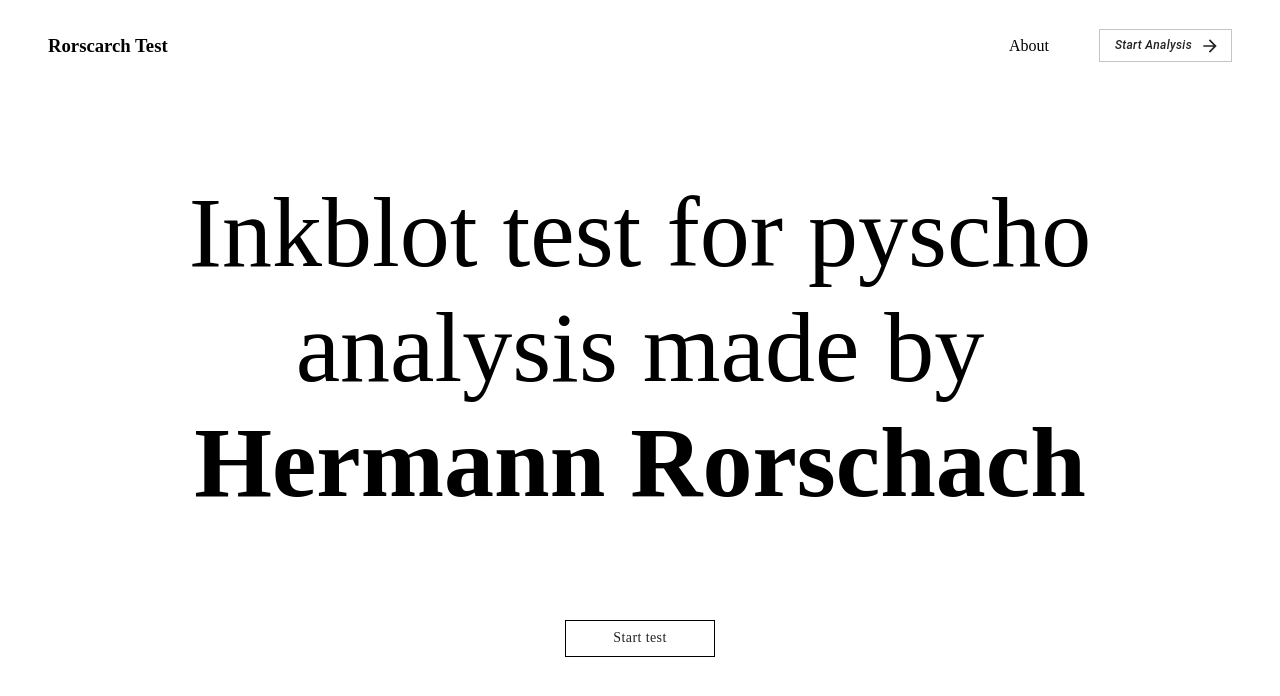
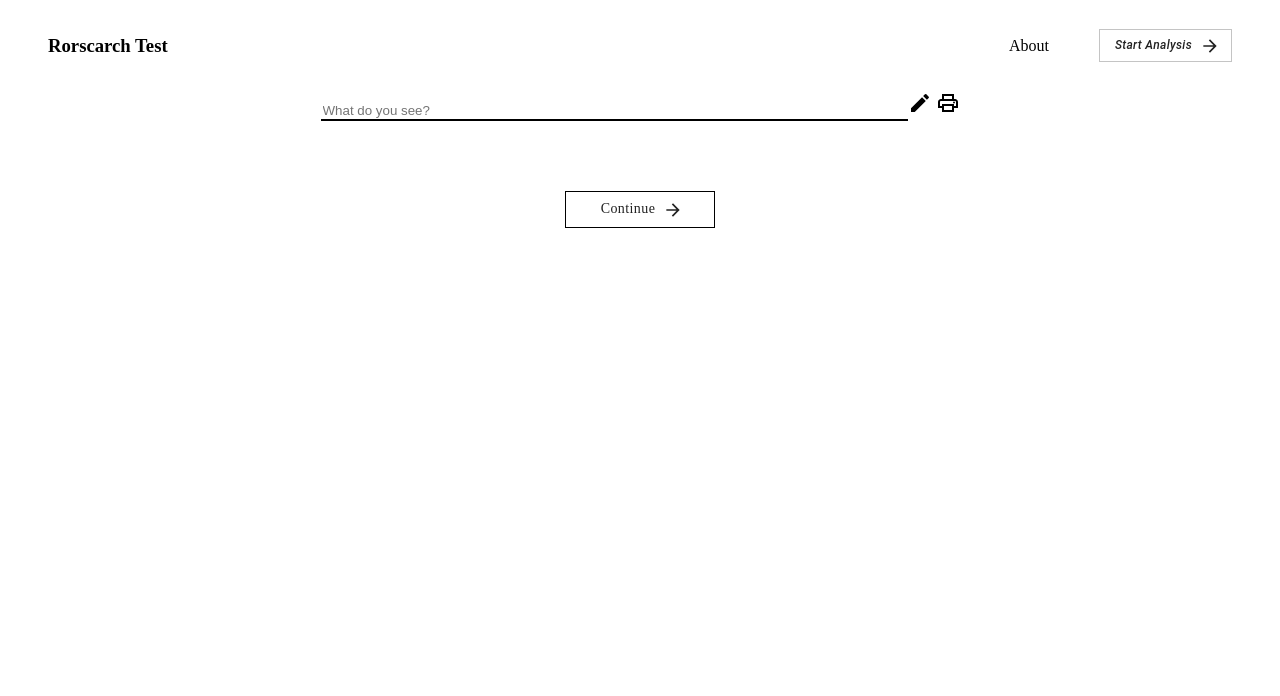
Before and after one commit to Sushant-Shrestha/Inkblot, a React (Create React App) app: page / in a window 1280 px wide. Shown: the top 696 px of the page. Built offline with nearby package versions, Linux system fonts and the light colour scheme.

Commit message:
Base build complete

```diff
--- a/src/App.js
+++ b/src/App.js
@@ -7,13 +7,18 @@ import styled from 'styled-components';
 import BeforeStart from './components/BeforeStart';
 import Sex from './components/Sex';
 import Age from './components/Age';
+import Career from './components/Career';
+import Webcam from './components/Webcam';
+import End from './components/End';
+import Inkblot from './components/Inkblot';
 
 class App extends React.Component {
   constructor(props){
     super(props);
 
     this.state ={
-      pageNum: 0
+      pageNum: 0,
+      webcam: false
     }
   }
 
@@ -21,19 +26,25 @@ class App extends React.Component {
     this.setState({pageNum: num});
   }
 
+  webcamControl = (boolean) => {
+    this.setState({webcam: boolean})
+  }
+
   pages = [<HomePage changePage={this.changePage}/>,
            <Start changePage={this.changePage}/>,
            <BeforeStart changePage={this.changePage}/>,
            <Sex changePage={this.changePage}/>,
-           <Age changePage={this.changePage}/>
+           <Age changePage={this.changePage}/>,
+           <Career changePage={this.changePage}/>,
+           <Webcam changePage={this.changePage} webcamControl={this.webcamControl}/>
           ]
 
   render() {
     return (
       <div className="App">
         <Header />
-        {this.pages[this.state.pageNum]}
-
+        {/* {this.pages[this.state.pageNum]} */}
+        <Inkblot/>
       </div>
     );
   }
--- a/src/components/Age.js
+++ b/src/components/Age.js
@@ -2,6 +2,7 @@ import React from 'react';
 import {Button} from '@material-ui/core';
 import ArrowForwardIcon from '@material-ui/icons/ArrowForward';
 import { makeStyles } from '@material-ui/core/styles';
+import './styles/age.css';
 
 const useStyles = makeStyles(theme => ({
     button: {
@@ -10,6 +11,15 @@ const useStyles = makeStyles(theme => ({
         fontStyle: "italic",
         width: "164px",
         fontSize: "12px"
+    },
+    main: {
+        textAlign: "center",
+        margin: "10em 0 0"
+    },
+    heading: {
+        fontSize: "30px",
+        fontWeight: "300",
+        marginBottom: "2em"
     }
 }));
 
@@ -21,9 +31,10 @@ export default function Age(props) {
 
     const classes = useStyles();
     return(
-        <div>
-            <h3>How old are you?</h3>
-            <input type="number" id="age" name="age"/>
+        <div className={classes.main}>
+            <h3 className={classes.heading}>How old are you?</h3>
+            <input type="number" id="age" name="age" max="120" className="ageInput"/><br/>
+            <Button variant="outlined" className={classes.button} endIcon={<ArrowForwardIcon/>} onClick={click}>Next</Button>
         </div>
     )
 }
--- a/src/components/BeforeStart.js
+++ b/src/components/BeforeStart.js
@@ -27,10 +27,10 @@ const useStyles = makeStyles(theme => ({
     }
 }));
 
-export default function BeforeStart() {
+export default function BeforeStart(props) {
 
     const click = () => {
-        this.props.changePage(3);
+        props.changePage(3);
     }
 
     const classes = useStyles();
--- /dev/null
+++ b/src/components/Career.js
@@ -0,0 +1,56 @@
+import React from 'react';
+import {Button} from '@material-ui/core';
+import ArrowForwardIcon from '@material-ui/icons/ArrowForward';
+import { makeStyles } from '@material-ui/core/styles';
+
+const useStyles = makeStyles(theme => ({
+    button: {
+        borderRadius: "0",
+        textTransform: 'none',
+        fontStyle: "italic",
+        width: "164px",
+        fontSize: "12px"
+    },
+    main: {
+        textAlign: "center",
+        margin: "10em 0 0"
+    },
+    heading: {
+        fontSize: "30px",
+        fontWeight: "300",
+        marginBottom: "2em"
+    },
+    careerOption:{
+        marginBottom: "10em",
+        border: "none",
+        borderBottom: "2px solid #000000"
+    }
+}));
+
+export default function Career(props) {
+
+    const click = () => {
+        props.changePage(6);
+    }
+
+    const classes = useStyles();
+    return(
+        <div className={classes.main}>
+            <h3 className={classes.heading}>What career field are you in?</h3>
+            <select name="career" id="career" className={classes.careerOption}>
+                <option selected>Select one...</option>
+                <option value="aviation">Aviation</option>
+                <option value="arts">Arts</option>
+                <option value="business">Business</option>
+                <option value="education">Education</option>
+                <option value="goverment">Goverment</option>
+                <option value="lawEnforcement">Law Enforcement</option>
+                <option value="media">Media</option>
+                <option value="medical">Medical</option>
+                <option value="serviceIndustry">Service Industry</option>
+                <option value="technology">Technology</option>
+            </select><br/>
+            <Button variant="outlined" className={classes.button} endIcon={<ArrowForwardIcon/>} onClick={click}>Next</Button>
+        </div>
+    )
+}
--- /dev/null
+++ b/src/components/End.js
@@ -0,0 +1,52 @@
+import React from 'react';
+import {Button} from '@material-ui/core';
+import { makeStyles } from '@material-ui/core/styles';
+import ArrowForwardIcon from '@material-ui/icons/ArrowForward';
+import PrintOutlinedIcon from '@material-ui/icons/PrintOutlined';
+import SaveAltIcon from '@material-ui/icons/SaveAlt';
+
+
+const useStyles = makeStyles(theme => ({
+    main: {
+        textAlign: "center",
+        margin: "5em 0"
+    },
+    heading: {
+        fontSize: "30px",
+        fontWeight: "300",
+        marginBottom: "1.5em"
+    },
+    content: {
+        textAlign: "left",
+        width: "460px",
+        margin: "0 auto 5em"
+    },
+    button: {
+        borderRadius: "0",
+        textTransform: 'none',
+        fontStyle: "italic",
+        width: "164px",
+        fontSize: "12px"
+    },
+    icons: {
+        margin: "0 2em 3em 0"
+    }
+}));
+
+export default function Webcam(props) {
+
+    const aboutPage = () => {
+        props.changePage(7);
+    }
+
+    const classes = useStyles();
+
+    return(
+        <div className={classes.main}>
+            <h3 className={classes.heading}>You’ve completed the Rorscach Test</h3>
+            <div className={classes.icons}><PrintOutlinedIcon style={{marginRight: "0.5em"}}/> <SaveAltIcon/></div>
+            <p className={classes.content}>Like art, the Rorscach test is made to behave in ambiguity. It is up to the interpreter to understand what the inkblots mean to them and what parts of the unconscious they use to make decisions. We have provided the measurements to your test, it is to you to decide who you are.</p>
+            <Button variant="outlined" className={classes.button} endIcon={<ArrowForwardIcon/>} onClick={aboutPage}>About Rorscach</Button>
+        </div>
+    )
+}
--- /dev/null
+++ b/src/components/Inkblot.js
@@ -0,0 +1,55 @@
+import React from 'react';
+import {Button} from '@material-ui/core';
+import ArrowForwardIcon from '@material-ui/icons/ArrowForward';
+import { withStyles } from '@material-ui/core/styles';
+import PrintOutlinedIcon from '@material-ui/icons/PrintOutlined';
+import CreateIcon from '@material-ui/icons/Create';
+
+const useStyles = theme => ({
+    button: {
+        borderRadius: "0",
+        fontFamily: "Montserrat",
+        textTransform: 'none',
+        width: "150px",
+        border: "1px black solid",
+        marginTop: "5em"
+    },
+    main: {
+        textAlign: "center"
+    },
+    input: {
+        border: "none",
+        borderBottom: "2px solid #000000",
+        width: "583px"
+    }
+});
+
+class Inkblot extends React.Component {
+    constructor(props){
+      super(props);
+    }
+
+    click = () => {
+
+    }
+
+    render(){
+        const {classes} = this.props;
+
+        return(
+            <div className={classes.main}>
+                <figure>
+                    {/* Image  */}
+                </figure>
+                <div>
+                    {/* User input */}
+                    <input className={classes.input} type="text" id="overall" name="overall" placeholder="What do you see?"/>
+                    <CreateIcon /> <PrintOutlinedIcon/>
+                </div>
+                <Button variant="outlined" className={classes.button} endIcon={<ArrowForwardIcon/>} onClick={this.click}>Continue</Button>
+            </div>
+        )
+    }
+}
+
+export default withStyles(useStyles)(Inkblot);
--- a/src/components/Sex.js
+++ b/src/components/Sex.js
@@ -12,22 +12,10 @@ const useStyles = makeStyles(theme => ({
         fontStyle: "italic",
         width: "164px",
         fontSize: "12px"
-    },
-    sexMain: {
-        textAlign: "center",
-        margin: "10em 0 0"
-    },
-    heading: {
-        fontSize: "30px",
-        fontWeight: "300",
-        marginBottom: "2em"
-    },
-    form: {
-        marginBottom: "10em"
     }
 }));
 
-export default function BeforeStart(props) {
+export default function Sex(props) {
 
     const click = () => {
         props.changePage(4);
@@ -35,9 +23,9 @@ export default function BeforeStart(props) {
 
     const classes = useStyles();
     return(
-        <div className={classes.sexMain}>
-            <h3 className={classes.heading}>Do you identify as</h3>
-            <div className={classes.form}>
+        <div className="sexMain">
+            <h3 className="sexHeading">Do you identify as</h3>
+            <div className="sexForm">
                 <input type="radio" id="male" name="gender" value="male"/>
                 <label for="male">Male</label>
                 <input type="radio" id="female" name="gender" value="female"/>
@@ -49,16 +37,3 @@ export default function BeforeStart(props) {
         </div>
     )
 }
-
-const Input = styled.input`
-content: '';
-background-color: white;
-border: 2px solid #ddd;
-display: inline-block;
-vertical-align: middle;
-width: 20px;
-height: 20px;
-padding: 2px;
-margin-right: 10px;
-text-align: center;
-`;
--- /dev/null
+++ b/src/components/Webcam.js
@@ -0,0 +1,67 @@
+import React from 'react';
+import {Button} from '@material-ui/core';
+import { makeStyles } from '@material-ui/core/styles';
+import QuestionIcon from '@material-ui/icons/ContactSupport';
+import ArrowForwardIcon from '@material-ui/icons/ArrowForward';
+
+const useStyles = makeStyles(theme => ({
+    main: {
+        textAlign: "center",
+        margin: "5em 0"
+    },
+    heading: {
+        fontSize: "30px",
+        fontWeight: "300",
+        marginBottom: "2em"
+    },
+    content: {
+        width: "475px",
+        margin: "0 auto 5em"
+    },
+    button: {
+        borderRadius: "0",
+        textTransform: 'none',
+        fontStyle: "italic",
+        width: "164px",
+        fontSize: "12px",
+        margin: "0 2em"
+    },
+    icon: {
+        width: "15px"
+    },
+    footer:{
+        marginTop: "10em",
+        textAlign: "right"
+    }
+}));
+
+export default function Webcam(props) {
+
+    const click = () => {
+        props.changePage(7);
+    }
+
+    const dontAccept = () => {
+        props.webcamControl(false);
+    }
+
+    const accept = () => {
+        props.webcamControl(true);
+    }
+
+    const classes = useStyles();
+    return(
+        <div>
+            <div className={classes.main}>
+                <h3 className={classes.heading}>Webcam Access <QuestionIcon className={classes.icon}/></h3>
+                <p className={classes.content}>We use eye tracking technology for you to better understand what you pay attention to with these inkblots. This technology needs one-time access to the webcam. If accepted, we can better understand what influences your decisions and how your mind interprets what is in front of you. No worries, the test can still be done without eye tracking.</p>
+                <Button variant="outlined" className={classes.button} onClick={dontAccept}>I don't accept</Button>
+                <Button variant="outlined" className={classes.button} onClick={accept}>I Accept</Button>
+
+            </div>
+            <footer className={classes.footer}>
+                <Button variant="outlined" className={classes.button} endIcon={<ArrowForwardIcon/>} onClick={click}>Next</Button>
+            </footer>
+        </div>
+    )
+}
--- /dev/null
+++ b/src/components/styles/age.css
@@ -0,0 +1,19 @@
+.ageInput {
+    margin-bottom: 10em;
+    border: none;
+    border-bottom: 2px solid #000000;
+    width: 51px;
+    text-align: center;
+}
+
+/* Chrome, Safari, Edge, Opera */
+.ageInput::-webkit-inner-spin-button,
+.ageInput::-webkit-outer-spin-button {
+    -webkit-appearance: none;
+    margin: 0;
+}
+
+/* Firefox */
+.ageInput {
+    -moz-appearance: textfield;
+  }
```
Also changed, not shown: src/components/styles/sex.css (+22 -7 lines).
